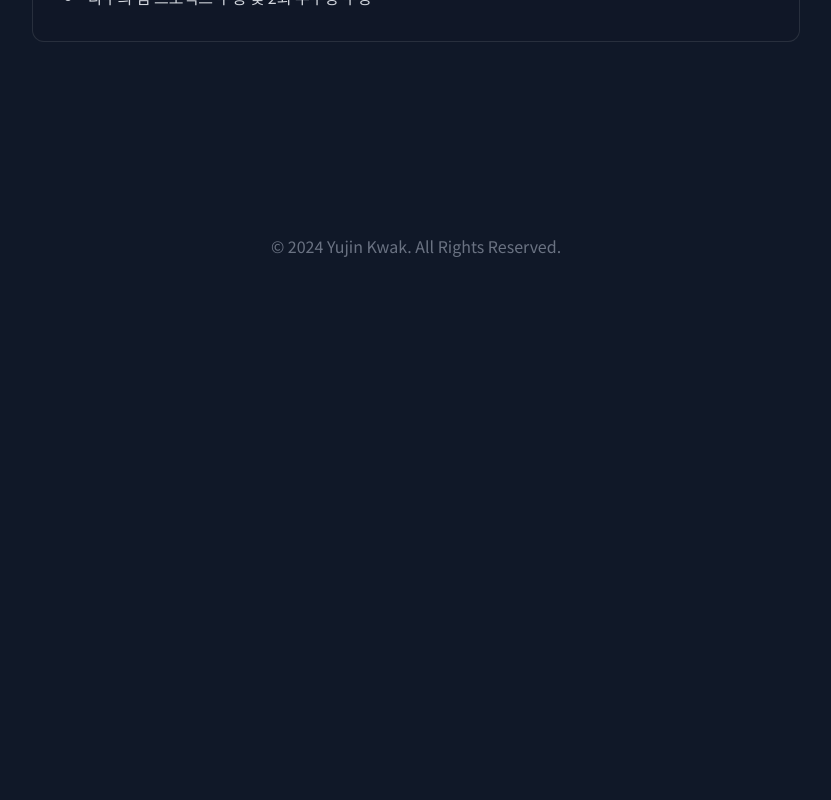
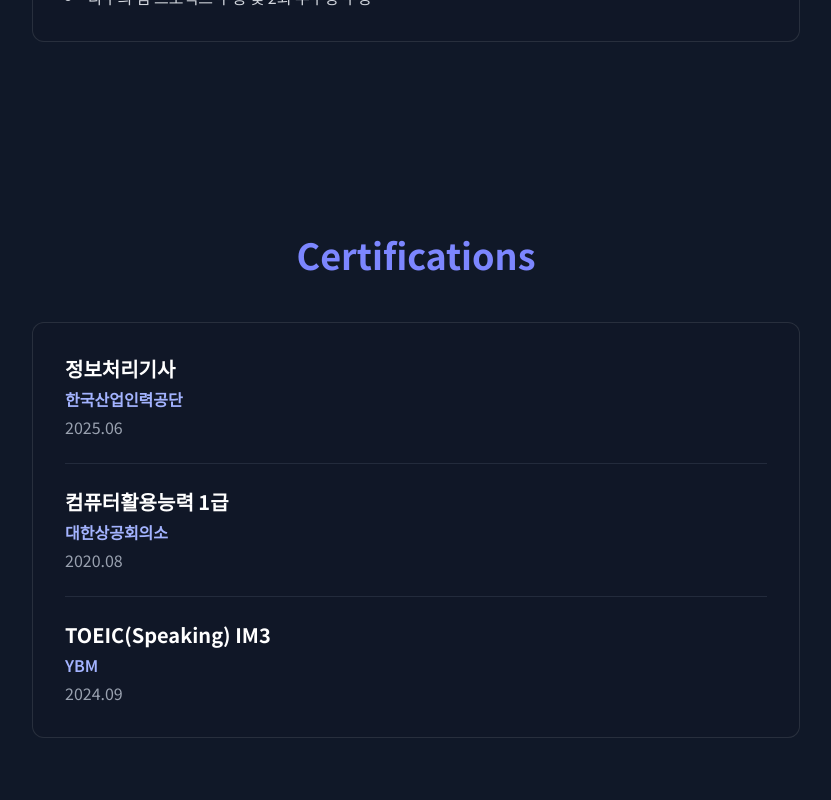
Before and after one commit to yujin-kwak/portfolio, a Next.js app in the folder portfolio/: page / in a window 1280 px wide. Shown: the part 4620-5420 px from the top of the page, without its empty margins (224-1055 px from the left). Before the commit the page ends 4910 px from the top, so only its background shows below. Built offline with nearby package versions, Linux system fonts and the light colour scheme.

Commit message:
feat: Certification

```diff
--- a/portfolio/src/app/page.tsx
+++ b/portfolio/src/app/page.tsx
@@ -10,6 +10,7 @@ import Skills from "@/components/Skills";
 import ProjectSection from "@/components/ProjectSection";
 import ProjectModal from "@/components/ProjectModal";
 import Experience from "@/components/Experience";
+import Certification from "@/components/Certification";
 
 export default function PortfolioPage() {
   const [selectedProject, setSelectedProject] = useState<Project | null>(null);
@@ -34,6 +35,7 @@ export default function PortfolioPage() {
         <Skills />
         <ProjectSection onProjectClick={handleProjectClick} />
         <Experience />
+        <Certification />
       </main>
 
       <Footer />
--- /dev/null
+++ b/portfolio/src/components/Certification.tsx
@@ -0,0 +1,41 @@
+const Certification = () => (
+  <section id="certifications" className="py-24 px-4">
+    <div className="max-w-6xl mx-auto w-full">
+      <h2 className="text-4xl font-bold mb-12 text-center text-indigo-400">
+        Certifications
+      </h2>
+
+      <div className="card-bg bg-[rgba(17,24,39,0.6)] p-8 rounded-xl max-w-3xl mx-auto">
+        <div className="space-y-6">
+          <div>
+            <h4 className="text-xl font-bold text-white">정보처리기사</h4>
+            <p className="text-indigo-300 font-semibold my-1">
+              한국산업인력공단
+            </p>
+            <p className="text-gray-400">2025.06</p>
+          </div>
+
+          <div className="border-t border-gray-700/50"></div>
+
+          <div>
+            <h4 className="text-xl font-bold text-white">컴퓨터활용능력 1급</h4>
+            <p className="text-indigo-300 font-semibold my-1">대한상공회의소</p>
+            <p className="text-gray-400">2020.08</p>
+          </div>
+
+          <div className="border-t border-gray-700/50"></div>
+
+          <div>
+            <h4 className="text-xl font-bold text-white">
+              TOEIC(Speaking) IM3
+            </h4>
+            <p className="text-indigo-300 font-semibold my-1">YBM</p>
+            <p className="text-gray-400">2024.09</p>
+          </div>
+        </div>
+      </div>
+    </div>
+  </section>
+);
+
+export default Certification;
```
